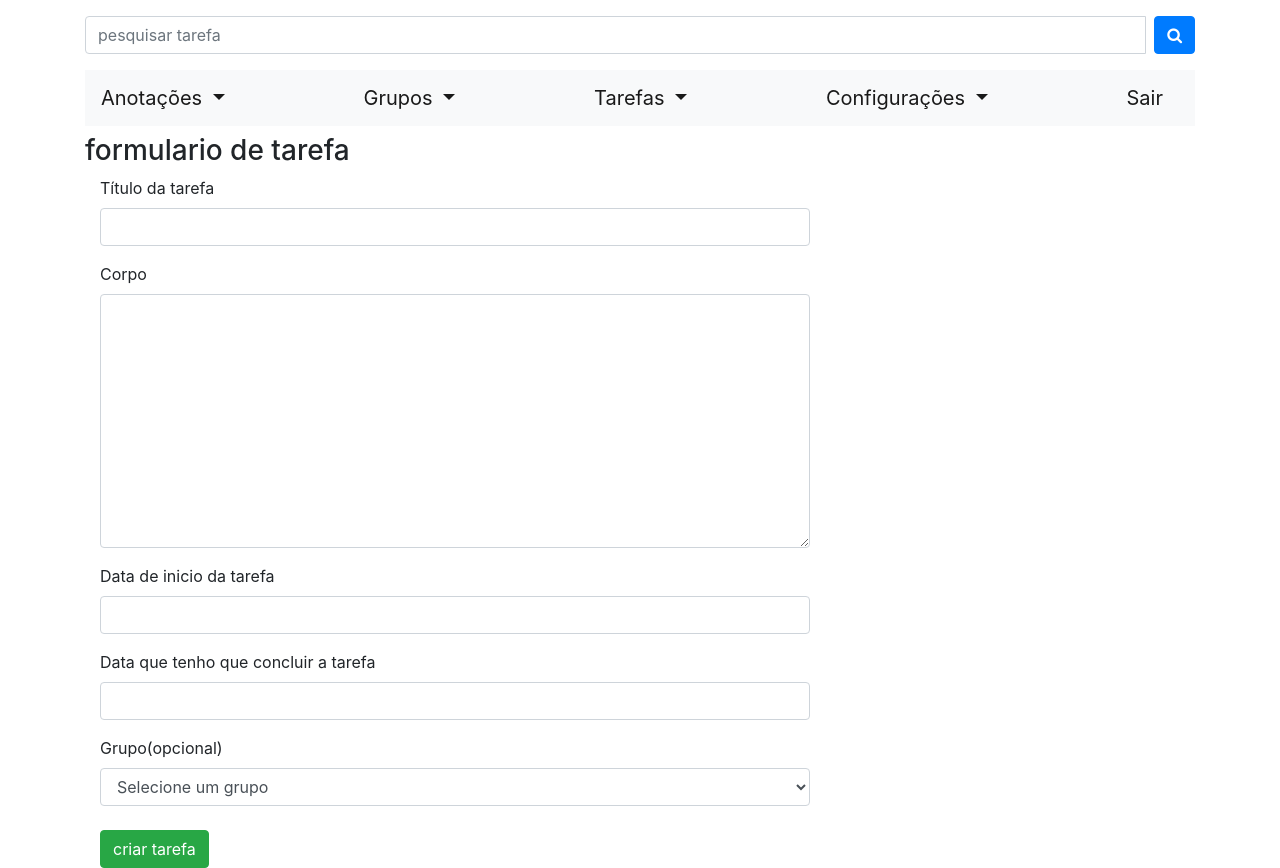
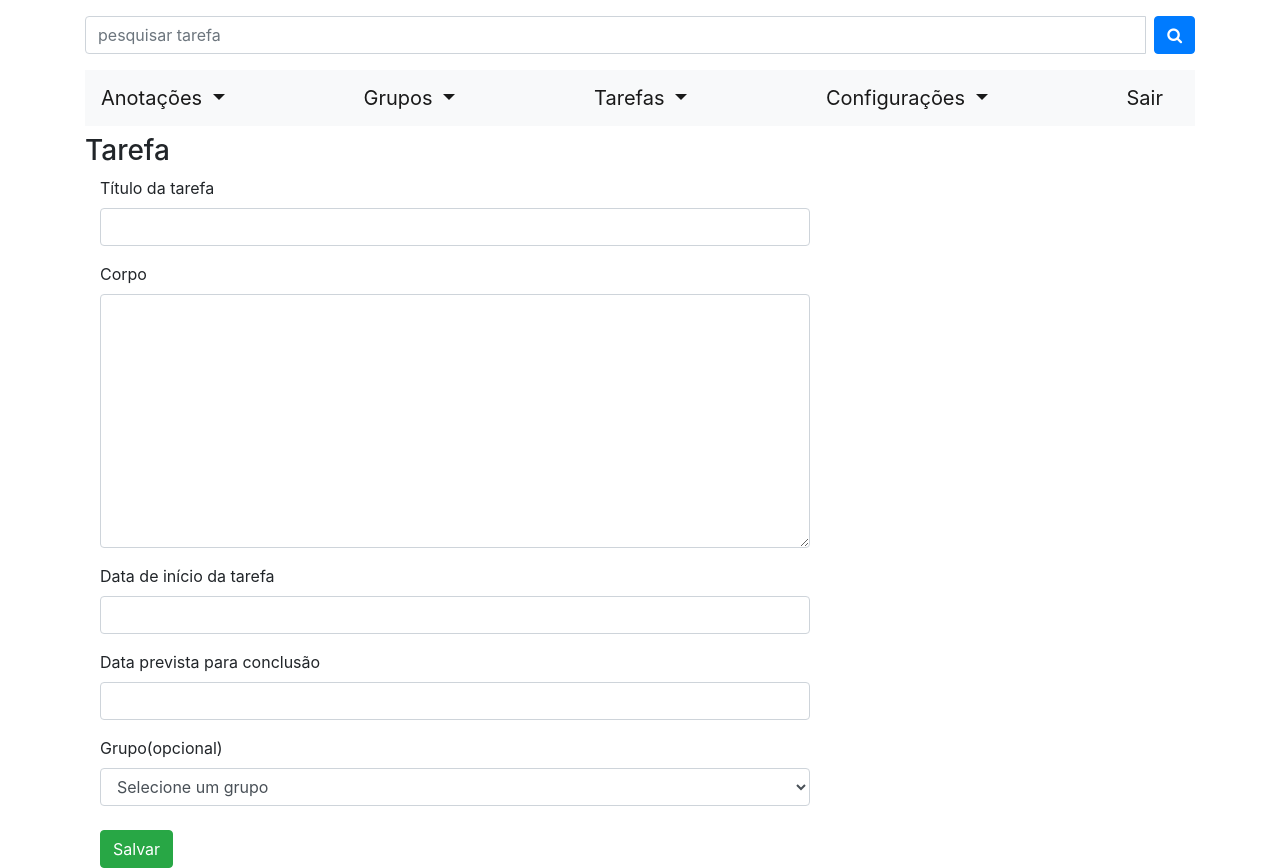
Before and after one commit to Antonio-Matheus-Follone-Graca/TCC_WorkToDo, a Django app: page /tarefa/form_tarefas in a window 1280 px wide. Run offline with Django 4.2, Linux system fonts and the light colour scheme; the visitor is signed in with stand-in values (Sample User, id 1); data that the repository does not hold is empty; some libraries are stand-ins or nearby versions.

Commit message:
Text ajustment

```diff
--- a/tarefas/forms.py
+++ b/tarefas/forms.py
@@ -1,28 +1,18 @@
 # importando django forms
-
-
 from django import forms
-
 from tarefas.models import Tarefas
-
 from tempus_dominus.widgets import DatePicker, TimePicker, DateTimePicker
-
 from tarefas.validacoes import *
-
 from django.core.exceptions import NON_FIELD_ERRORS, ValidationError
-
-
-
-
+#------------------------------------------------------------------------------------------------------------
 class  FormTarefas(forms.ModelForm):
     # puxando os campos da tabela
-
     def clean(self):
         cleaned_data = super(FormTarefas,self).clean()
         date_start = cleaned_data.get('date_start')
         date_completion = cleaned_data.get('date_completion')
         lista_de_erros = {}
-        # chamando as funcoes
+        # chamando as funcoes#
         data_inicio_maior_que_data_conclusao(date_start,date_completion,lista_de_erros)
         data_menor_data_atual(date_start,'date_start',lista_de_erros)
         data_menor_data_atual(date_completion,'date_completion',lista_de_erros)
@@ -34,20 +24,16 @@ class  FormTarefas(forms.ModelForm):
                 # atribuindo erro na classe
                 self.add_error(erro,mensagem_erro)
         return self.cleaned_data
-
+#------------------------------------------------------------------------------------------------------------
     class Meta:
         model = Tarefas
-
-
         exclude = ['fk_pessoa','fk_grupo','date','status','date_conclusao']
-
         labels = {
          'title': ('Título  da tarefa'),
          'body': ('Corpo'),
-         'date_completion': ('Data que tenho que concluir a tarefa'),
-         'date_start': ('Data de inicio da tarefa ')
+         'date_completion': ('Data prevista para conclusão'),
+         'date_start': ('Data de início da tarefa ')
         }
-
         widgets = {
             'date_start': DateTimePicker(
                 options={
@@ -57,8 +43,6 @@ class  FormTarefas(forms.ModelForm):
                 attrs={
                     'append': 'fa fa-calendar',
                     'icon_toggle': True,
-
-
                 }
             ),
             'date_completion': DateTimePicker(
@@ -72,3 +56,4 @@ class  FormTarefas(forms.ModelForm):
                 }
             ),
         }
+#------------------------------------------------------------------------------------------------------------
--- a/templates/form_tarefas.html
+++ b/templates/form_tarefas.html
@@ -8,7 +8,7 @@
 {% load widget_tweaks %}
 {% include 'form_pesquisar_tarefa.html' %}
     {% include 'partials/menu.html' %}
-   <h3> formulario de tarefa </h3>
+   <h3>Tarefa</h3>
     <section class="col-8">
     <form action="{% url 'insert_tarefa' %}" method="POST">
         {% csrf_token %}
@@ -56,7 +56,7 @@
 
 
         {% include 'partials/alertas.html' %}
-        <input type="submit" value="criar tarefa" class="btn btn-success mt-2">
+        <input type="submit" value="Salvar" class="btn btn-success mt-2">
     </form>
 
 </section>
--- a/templates/partials/menu.html
+++ b/templates/partials/menu.html
@@ -12,9 +12,8 @@
           </a>
 
           <div class="dropdown-menu" aria-labelledby="dropdownMenuLink">
-            <a class="dropdown-item" href="{% url 'form_anotacoes' %}">Criar anotação  </a>
-            <a class="dropdown-item" href="{% url 'dashboard' %}"> Anotações  </a>
-
+            <a class="dropdown-item" href="{% url 'dashboard' %}">Anotações</a>
+            <a class="dropdown-item" href="{% url 'form_anotacoes' %}">Criar anotação</a>
           </div>
         </div>
         <div class="dropdown show">
@@ -23,9 +22,8 @@
           </a>
 
           <div class="dropdown-menu" aria-labelledby="dropdownMenuLink">
-            <a class="dropdown-item" href="{% url 'form_criar_grupo' %}">Criar grupos </a>
-            <a class="dropdown-item" href="{% url 'listar_grupos' %}">Grupos </a>
-
+            <a class="dropdown-item" href="{% url 'listar_grupos' %}">Grupos</a>
+            <a class="dropdown-item" href="{% url 'form_criar_grupo' %}">Criar grupos</a>
           </div>
         </div>
 
@@ -35,32 +33,10 @@
           </a>
 
           <div class="dropdown-menu" aria-labelledby="dropdownMenuLink">
+            <a class="dropdown-item" href="{% url 'listar_tarefas' %}">Tarefas </a>
             <a class="dropdown-item" href="{% url 'form_tarefas' %}">Criar tarefas </a>
-            <a class="dropdown-item" href="{% url 'listar_tarefas' %}">Tarefas </a>
-
           </div>
         </div>
-
-
-
-
-
-
-
-
-
-
-
-
-
-
-
-
-
-
-
-
-
 
         <div class="dropdown show">
           <a class="navbar-brand dropdown-toggle" href="#" role="button" id="dropdownMenuLink" data-toggle="dropdown" aria-haspopup="true" aria-expanded="false">
@@ -68,20 +44,12 @@
           </a>
 
           <div class="dropdown-menu" aria-labelledby="dropdownMenuLink">
-            <a class="dropdown-item" href="{% url 'pagina_deletar_usuario'  %}"> Deletar conta  </a>
-            <a class="dropdown-item" href="{% url 'pagina_alterar_usuario' %}">alterar dados </a>
-            <a class="dropdown-item" href="{% url 'pagina_alterar_senha' %}">alterar senha </a>
+            <a class="dropdown-item" href="{% url 'pagina_alterar_usuario' %}">Alterar dados</a>
+            <a class="dropdown-item" href="{% url 'pagina_alterar_senha' %}">Alterar senha</a>
+            <a class="dropdown-item" href="{% url 'pagina_deletar_usuario'  %}">Deletar conta</a>
 
           </div>
         </div>
-
-
-
-
-
-
-
-
 
         <a class="navbar-brand" href="{% url 'logout' %}"> Sair  </a>
 
```
